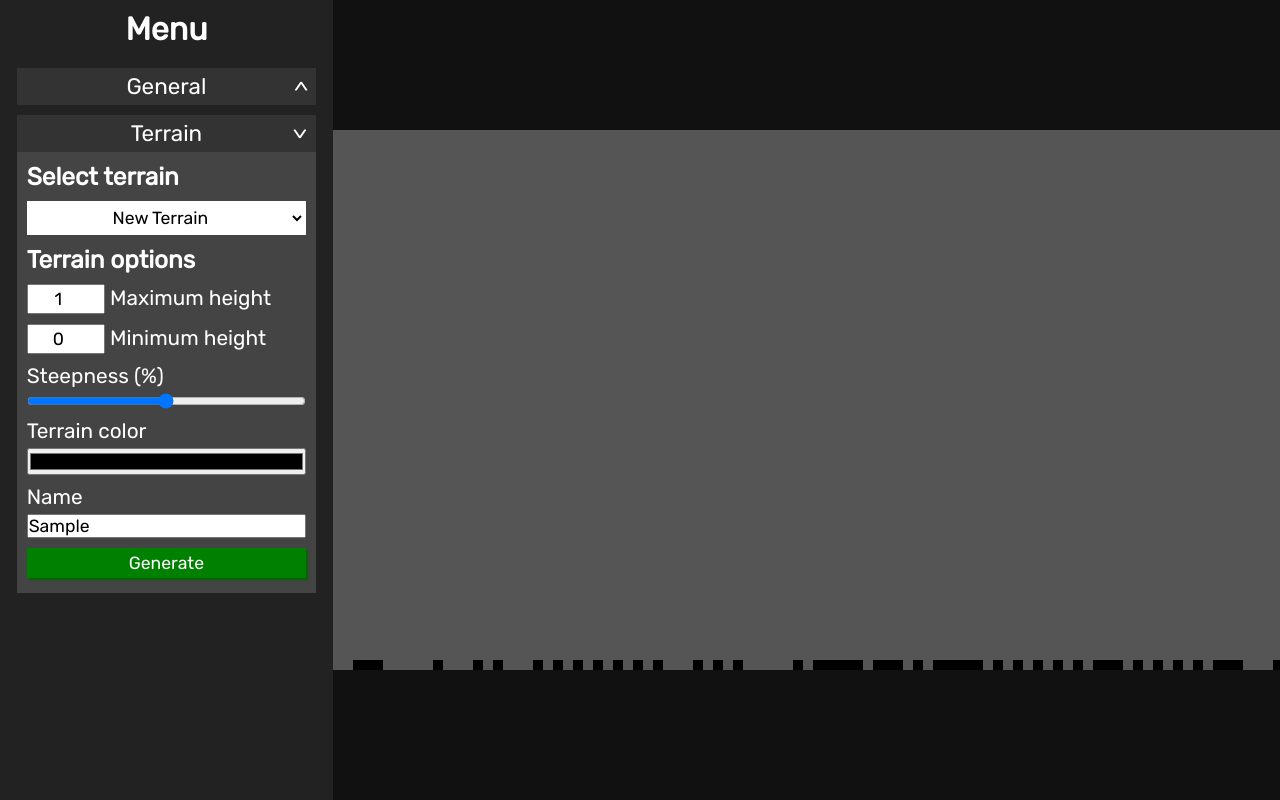
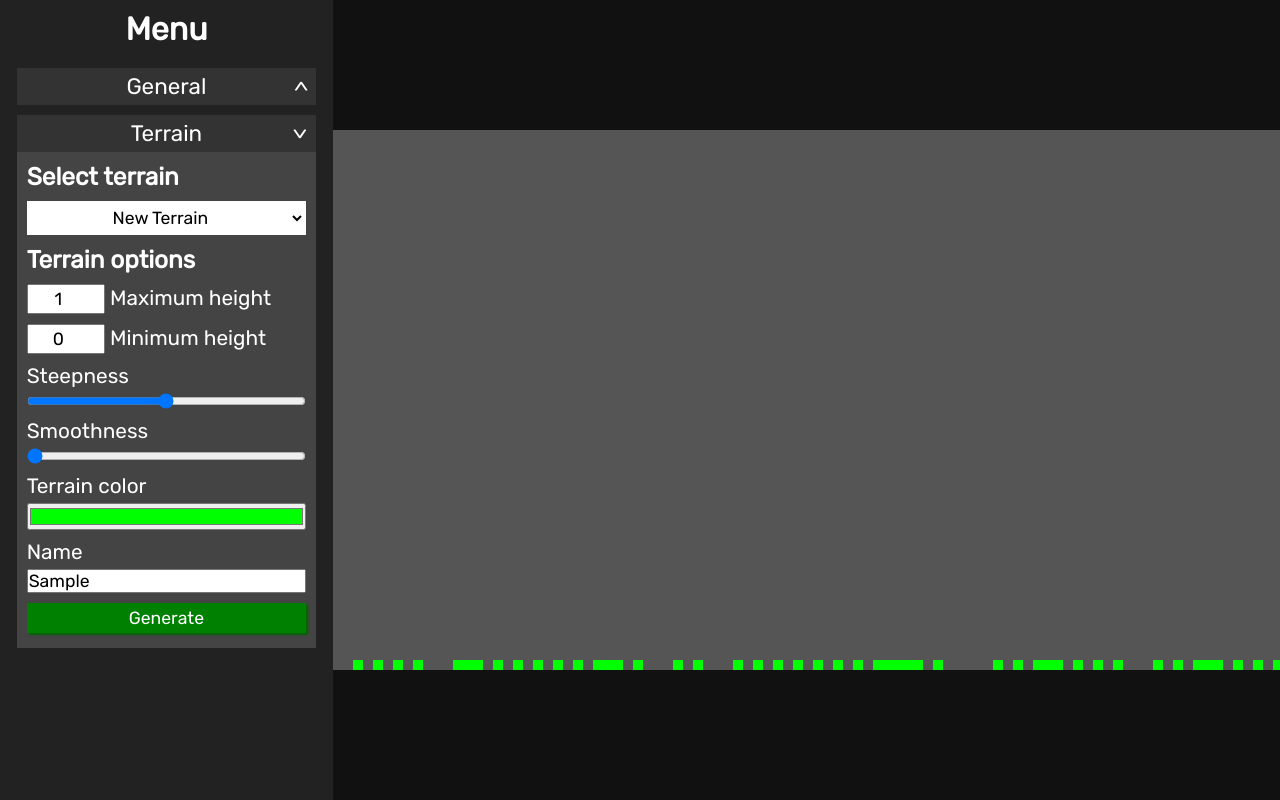
Before and after one commit to ZCAlex77/terrain-generator, a website built with webpack: page src/index.html in a window 1280 px wide. Both pictures are taken after typing "Sample" into the empty fields and a click on the input "Generate". Shown: the top 800 px of the page. Built offline with nearby package versions, Linux system fonts and the light colour scheme.

Commit message:
Add input to control terrain smoothness

```diff
--- a/src/factories/Terrain.js
+++ b/src/factories/Terrain.js
@@ -12,6 +12,9 @@ const Terrain = (props) => {
   const setName = (newName) => (props.name = newName);
 
   const getRandomHeightChange = () => {
+    if (Math.random() * 101 < props.smoothness) {
+      return 0;
+    }
     const randomNumber = Math.floor(Math.random() * props.steepness);
     if (randomNumber >= 90) return 5;
     if (randomNumber >= 70) return 4;
--- a/src/index.html
+++ b/src/index.html
@@ -47,12 +47,16 @@
           <label for="minHeight">Minimum height</label>
         </div>
         <div>
-          <label for="steepness">Steepness (%)</label>
+          <label for="steepness">Steepness</label>
           <input type="range" name="steepness" min="0" max="100" value="50">
         </div>
         <div>
+          <label for="smoothness">Smoothness</label>
+          <input type="range" name="smoothness" min="0" max="100" value="0">
+        </div>
+        <div>
           <label for="terrainColor">Terrain color</label>
-          <input type="color" name="terrainColor">
+          <input type="color" name="terrainColor" value="#00ff00">
         </div>
         <div>
           <label for="terrainName">Name</label>
--- a/src/modules/Input.js
+++ b/src/modules/Input.js
@@ -46,6 +46,7 @@ const Input = (() => {
     form.minHeight.value = newInputValues.minHeight;
     form.maxHeight.value = newInputValues.maxHeight;
     form.steepness.value = newInputValues.steepness;
+    form.smoothness.value = newInputValues.smoothness;
     form.terrainColor.value = newInputValues.color;
     form.terrainName.value = newInputValues.name;
   };
@@ -59,7 +60,8 @@ const Input = (() => {
         minHeight: 0,
         maxHeight: 1,
         steepness: 50,
-        color: '#000000',
+        smoothness: 0,
+        color: '#00ff00',
         name: '',
       });
       return;
@@ -116,6 +118,7 @@ const Input = (() => {
     if (minHeight > maxHeight) return;
 
     const steepness = Number(ev.target.steepness.value),
+      smoothness = Number(ev.target.smoothness.value),
       color = ev.target.terrainColor.value,
       width = UI.getGridSize().columns;
 
@@ -130,6 +133,7 @@ const Input = (() => {
       minHeight,
       maxHeight,
       steepness,
+      smoothness,
       color,
       width,
     });
--- a/src/styles/index.scss
+++ b/src/styles/index.scss
@@ -54,6 +54,7 @@ input:where([type='submit'], [type='color'], [type='radio'], [type='checkbox'],
   flex-direction: column;
   justify-content: flex-start;
   overflow-y: auto;
+  padding-bottom: 20px;
 
   h1 {
     padding: 10px;
```
